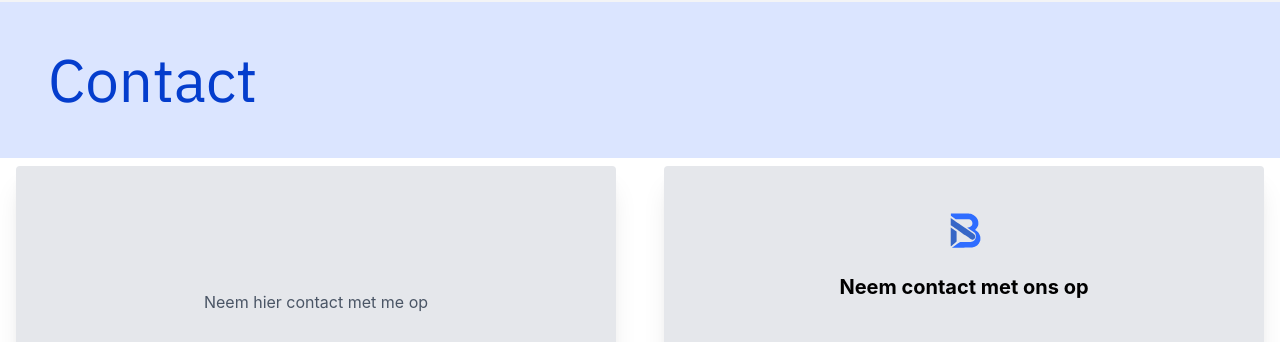
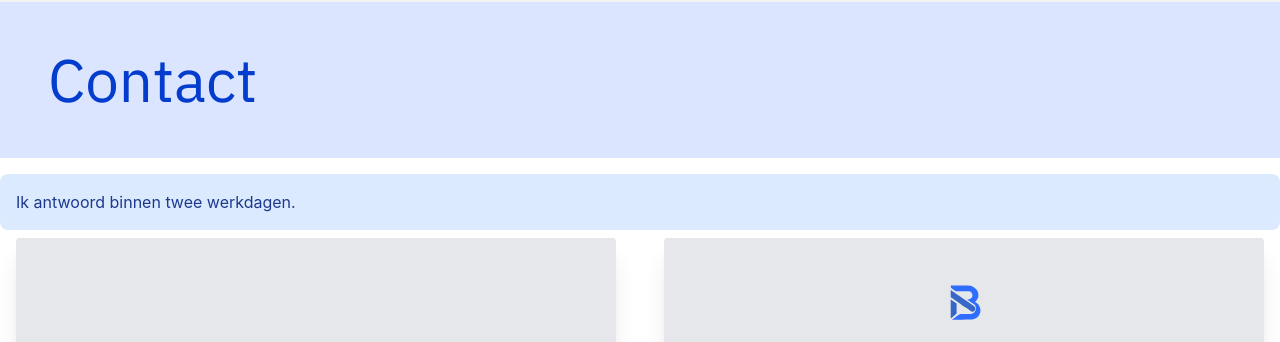
Before and after one commit to bharat-madho/portfolio, a website: page contact.html in a window 1280 px wide. Shown: the part 110-452 px from the top of the page. Drawn offline with Linux system fonts and the light colour scheme.

Commit message:
changed tailing thingy

```diff
--- a/contact.html
+++ b/contact.html
@@ -36,7 +36,7 @@
     </style>
 
         <h1 class="bg-[#DBE5FF] py-12 text-[#043DCD] text-6xl text-center md:text-left px-12 m-4 rounded-lg sm:m-0 sm:rounded-none">Contact</h1>
-
+        <p class="mt-4 rounded-lg bg-blue-100 p-4 text-blue-900">Ik antwoord binnen twee werkdagen.</p>
     <div class="grid grid-cols-1 md:grid-cols-2 gap-1 sm:gap-2 lg:gap-4 xl:gap-12 sm:m-2 md:mx-4">
        <div class="bg-gray-200 p-2 rounded-lg sm:rounded-sm shadow-xl flex items-center justify-between flex-col md:py-24 py-0">
             <div class="text-center m-3">
```
Also changed, not shown: css/tailwind.css.
